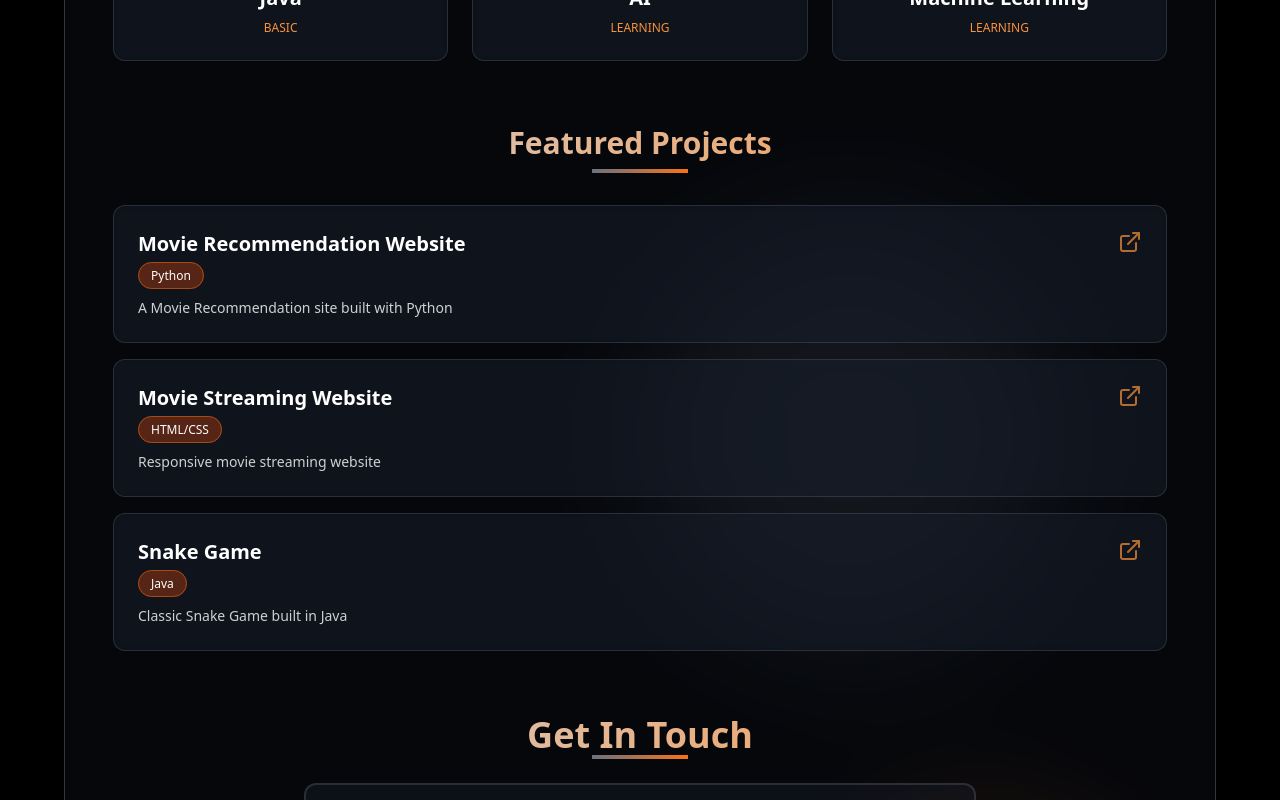
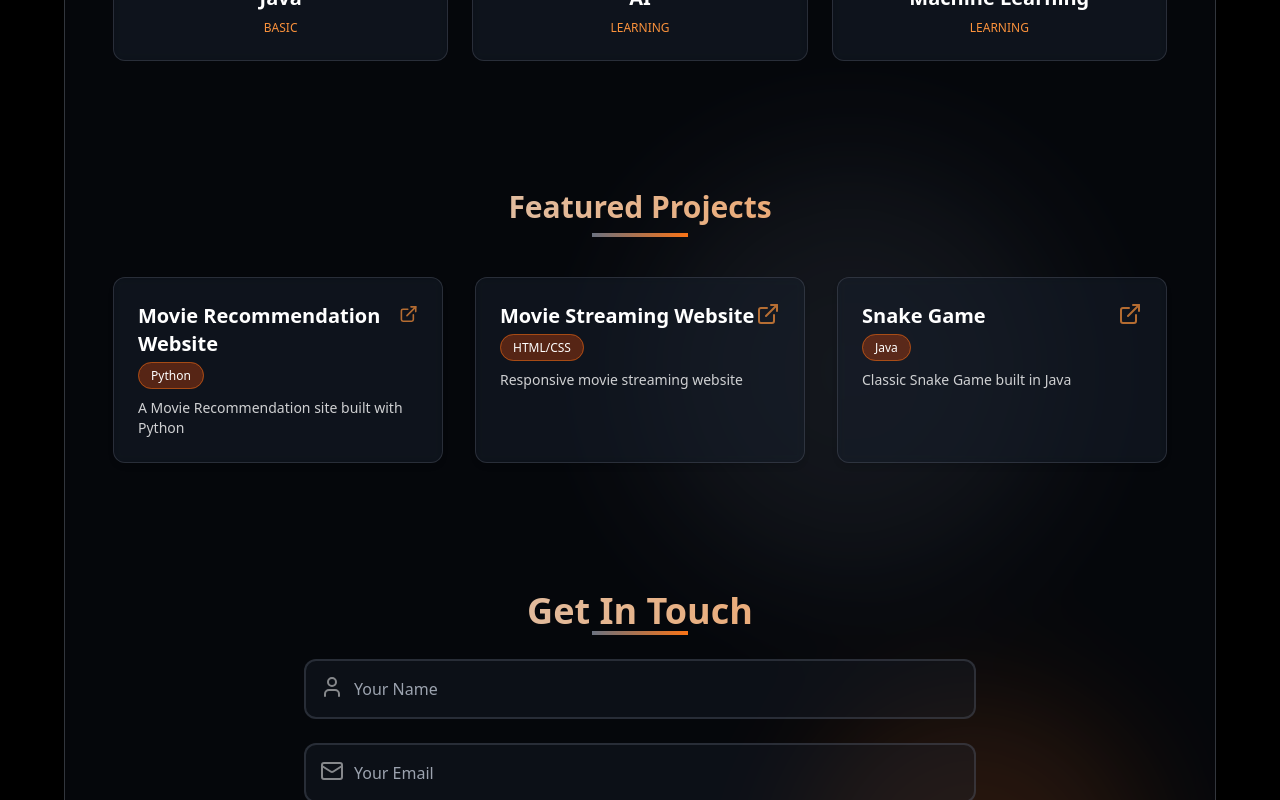
Before and after one commit to pamal29/react-portfolio, a React (Vite) app: page / in a window 1280 px wide. Shown: the part 700-1500 px from the top of the page. Built offline with nearby package versions, Linux system fonts and the light colour scheme.

Commit message:
changed the layout

```diff
--- a/src/components/Projects.jsx
+++ b/src/components/Projects.jsx
@@ -1,41 +1,49 @@
 import { ExternalLink } from "lucide-react";
+import { motion } from "framer-motion";
 
 export default function Projects({ projects }) {
   return (
-    <section id="projects" className="animate-fade-in animation-delay-1500">
-      <div className="text-center mb-8">
+    <section id="projects" className="py-16 animate-fade-in animation-delay-1500">
+      <div className="text-center mb-10">
         <h3 className="text-3xl font-bold mb-2 bg-gradient-to-r from-gray-300 to-orange-400 bg-clip-text text-transparent">
           Featured Projects
         </h3>
         <div className="w-24 h-1 bg-gradient-to-r from-gray-500 to-orange-500 mx-auto"></div>
       </div>
 
-      <div className="space-y-4">
+      {/* Responsive 3-Card Row */}
+      <div className="grid grid-cols-1 md:grid-cols-2 lg:grid-cols-3 gap-8">
         {projects.map((project, i) => (
-          <div
+          <motion.a
             key={i}
-            className="bg-gray-800/30 backdrop-blur-sm border border-gray-500/30 rounded-xl p-6 hover:border-orange-400 hover:scale-[1.02] transition-all duration-300"
+            href={project.link}
+            target="_blank"
+            rel="noopener noreferrer"
+            initial={{ opacity: 0, y: 40 }}
+            whileInView={{ opacity: 1, y: 0 }}
+            transition={{ delay: i * 0.15, duration: 0.6 }}
+            className="block group bg-gray-800/30 backdrop-blur-sm border border-gray-500/30
+                      rounded-xl p-6 shadow-md transition-all duration-300
+                      hover:scale-[1.05] hover:border-orange-400 hover:shadow-orange-600/20"
           >
             <div className="flex justify-between items-start mb-3">
               <div>
-                <h4 className="font-bold text-xl mb-1">{project.title}</h4>
+                <h4 className="font-bold text-xl mb-1 group-hover:text-orange-300 transition">
+                  {project.title}
+                </h4>
+
                 <span className="text-xs px-3 py-1 bg-orange-700/40 border border-orange-500/50 rounded-full">
                   {project.tech}
                 </span>
               </div>
 
-              <a
-                href={project.link}
-                target="_blank"
-                rel="noopener noreferrer"
-                className="opacity-70 hover:opacity-100 hover:scale-125 transition-all"
-              >
-                <ExternalLink className="w-6 h-6 text-orange-400" />
-              </a>
+              <ExternalLink className="w-6 h-6 text-orange-400 opacity-70
+                                       group-hover:opacity-100 group-hover:scale-125
+                                       transition-all duration-300" />
             </div>
 
             <p className="text-sm opacity-80">{project.description}</p>
-          </div>
+          </motion.a>
         ))}
       </div>
     </section>
```
